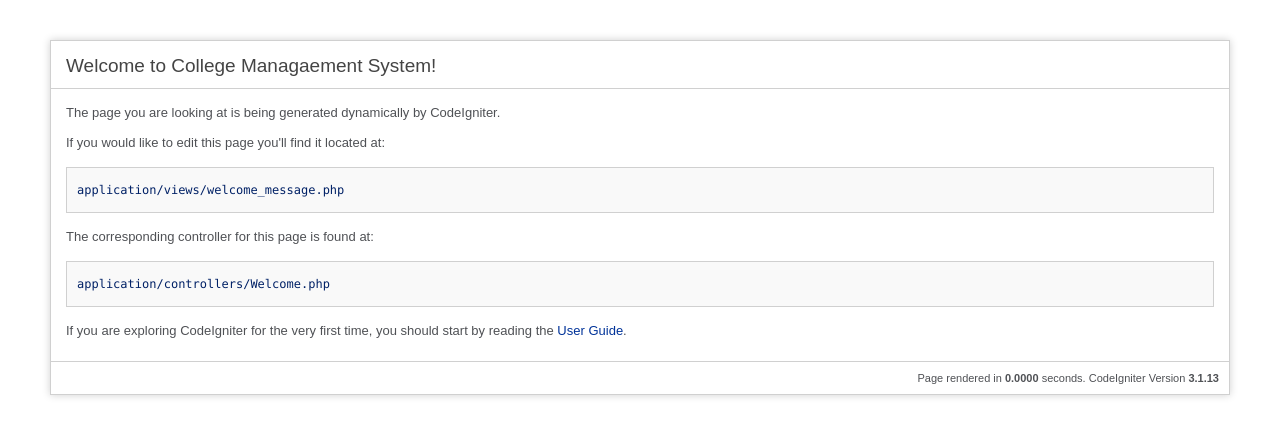
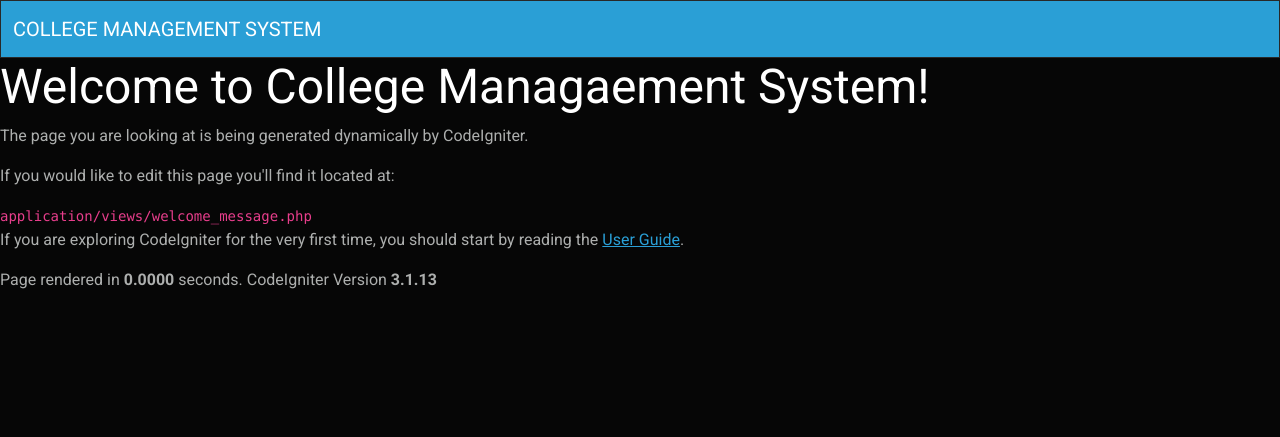
Before and after one commit to chalindunis/College-Management-System, a CodeIgniter app: page /database/ in a window 1280 px wide. Shown: the top 437 px of the page. Run offline with CodeIgniter, Linux system fonts and the light colour scheme.

Commit message:
Add header and footer

```diff
--- a/application/views/home.php
+++ b/application/views/home.php
@@ -1,88 +1,7 @@
-<?php
-defined('BASEPATH') OR exit('No direct script access allowed');
-?><!DOCTYPE html>
-<html lang="en">
-<head>
-	<meta charset="utf-8">
-	<title>College Managaement System</title>
-	<link rel="stylesheet" href="<?php echo base_url('assets/css/bootstrap.min.css'); ?>"/>
-	<script src="<?php echo base_url('assets\js\jquery-3.1.0.js'); ?>"></script>
-	<script src="<?php echo base_url('assets\js\bootstrap.min.js'); ?>"></script>
 
-	<style type="text/css">
+<?php include("inc/header.php");?>
 
-	::selection { background-color: #E13300; color: white; }
-	::-moz-selection { background-color: #E13300; color: white; }
-
-	body {
-		background-color: #fff;
-		margin: 40px;
-		font: 13px/20px normal Helvetica, Arial, sans-serif;
-		color: #4F5155;
-	}
-
-	a {
-		color: #003399;
-		background-color: transparent;
-		font-weight: normal;
-		text-decoration: none;
-	}
-
-	a:hover {
-		color: #97310e;
-	}
-
-	h1 {
-		color: #444;
-		background-color: transparent;
-		border-bottom: 1px solid #D0D0D0;
-		font-size: 19px;
-		font-weight: normal;
-		margin: 0 0 14px 0;
-		padding: 14px 15px 10px 15px;
-	}
-
-	code {
-		font-family: Consolas, Monaco, Courier New, Courier, monospace;
-		font-size: 12px;
-		background-color: #f9f9f9;
-		border: 1px solid #D0D0D0;
-		color: #002166;
-		display: block;
-		margin: 14px 0 14px 0;
-		padding: 12px 10px 12px 10px;
-	}
-
-	#body {
-		margin: 0 15px 0 15px;
-		min-height: 96px;
-	}
-
-	p {
-		margin: 0 0 10px;
-		padding:0;
-	}
-
-	p.footer {
-		text-align: right;
-		font-size: 11px;
-		border-top: 1px solid #D0D0D0;
-		line-height: 32px;
-		padding: 0 10px 0 10px;
-		margin: 20px 0 0 0;
-	}
-
-	#container {
-		margin: 10px;
-		border: 1px solid #D0D0D0;
-		box-shadow: 0 0 8px #D0D0D0;
-	}
-	</style>
-</head>
-<body>
-
-<div id="container">
-	<h1>Welcome to College Managaement System!</h1>
+	<h2>Welcome to College Managaement System!</h2>
 
 	<div id="body">
 		<p>The page you are looking at is being generated dynamically by CodeIgniter.</p>
@@ -90,14 +9,6 @@ defined('BASEPATH') OR exit('No direct script access allowed');
 		<p>If you would like to edit this page you'll find it located at:</p>
 		<code>application/views/welcome_message.php</code>
 
-		<p>The corresponding controller for this page is found at:</p>
-		<code>application/controllers/Welcome.php</code>
-
-		<p>If you are exploring CodeIgniter for the very first time, you should start by reading the <a href="userguide3/">User Guide</a>.</p>
 	</div>
 
-	<p class="footer">Page rendered in <strong>{elapsed_time}</strong> seconds. <?php echo  (ENVIRONMENT === 'development') ?  'CodeIgniter Version <strong>' . CI_VERSION . '</strong>' : '' ?></p>
-</div>
-
-</body>
-</html>
+<?php include("inc/footer.php");?>
--- /dev/null
+++ b/application/views/inc/footer.php
@@ -0,0 +1,6 @@
+
+<p>If you are exploring CodeIgniter for the very first time, you should start by reading the <a href="userguide3/">User Guide</a>.</p>
+<p class="footer">Page rendered in <strong>{elapsed_time}</strong> seconds. <?php echo  (ENVIRONMENT === 'development') ?  'CodeIgniter Version <strong>' . CI_VERSION . '</strong>' : '' ?></p>
+
+</body>
+</html>
--- /dev/null
+++ b/application/views/inc/header.php
@@ -0,0 +1,24 @@
+<?php
+defined('BASEPATH') OR exit('No direct script access allowed');
+?><!DOCTYPE html>
+<html lang="en">
+<head>
+	<meta charset="utf-8">
+	<title>College Managaement System</title>
+	<link rel="stylesheet" href="<?php echo base_url('assets/css/bootstrap.min.css'); ?>"/>
+	<script src="<?php echo base_url('assets\js\jquery-3.1.0.js'); ?>"></script>
+	<script src="<?php echo base_url('assets\js\bootstrap.min.js'); ?>"></script>
+
+
+</head>
+<body>
+
+<div id="container">
+
+	<nav class="navbar navbar-expand-lg bg-primary" data-bs-theme="dark">
+		<div class="container-fluid">
+			<a class="navbar-brand" href="#">COLLEGE MANAGEMENT SYSTEM</a>
+
+		</div>
+	</nav>
+</div>
```
